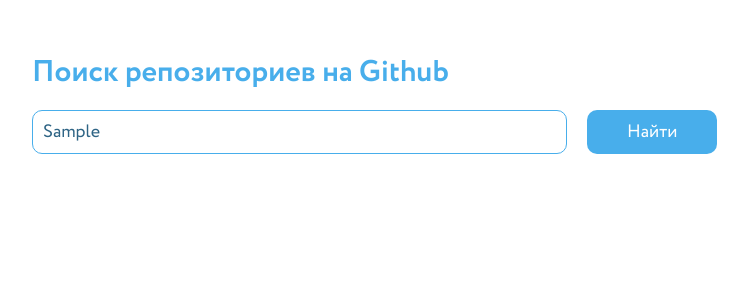
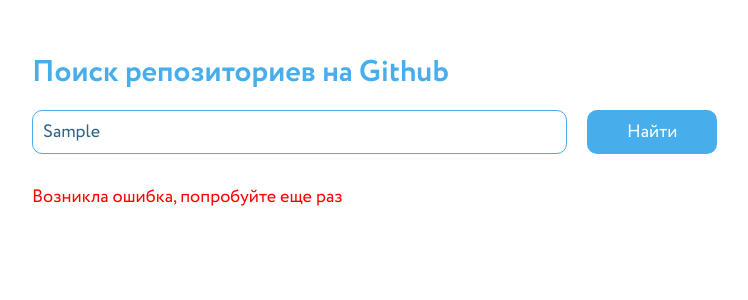
Before and after one commit to mirael26/github-search, a React app: page / in a window 1280 px wide. Both pictures are taken after typing "Sample" into the empty fields and a click on the button "Найти". Shown: the top 300 px of the page, without its empty margins (148-896 px from the left). Built offline with nearby package versions, Linux system fonts and the light colour scheme; no server answers.

Commit message:
Add error message

```diff
--- a/src/components/results/results.tsx
+++ b/src/components/results/results.tsx
@@ -1,4 +1,5 @@
 import * as React from "react";
+
 import { Repos } from "../../types";
 
 interface ResultsProps {
--- a/src/components/search/search.scss
+++ b/src/components/search/search.scss
@@ -40,3 +40,9 @@
   @include text;
   margin-top: 30px;
 }
+
+.search__error {
+  @include text;
+  margin-top: 30px;
+  color: red;
+}
--- a/src/components/search/search.tsx
+++ b/src/components/search/search.tsx
@@ -56,15 +56,16 @@
 
   return (
     <div className="search">
-      <h1 className="search__title">Поиск репозиториев на Github</h1>
+      <h1 className="search__title"> Поиск репозиториев на Github </h1>
       <form className="search__form" onSubmit={onFormSubmit}>
         <input className="search__input" type="text" placeholder="Введите текст" value={inputValue} onChange={onInputChange}/>
-        <button className="search__search-button" type="submit">Найти</button>
+        <button className="search__search-button" type="submit"> Найти </button>
       </form>
 
       {repos?.length ? <Results repos={repos} /> : null}
       {repos?.length ? <p className="search__total"> Найдено {totalCount} репозиториев </p> : null}
       {repos?.length === 0 ? <p className="search__no-results"> Результатов не найдено </p> : null}
+      {isError ? <p className="search__error"> Возникла ошибка, попробуйте еще раз </p> : null}
     </div>
   )
 }
```
